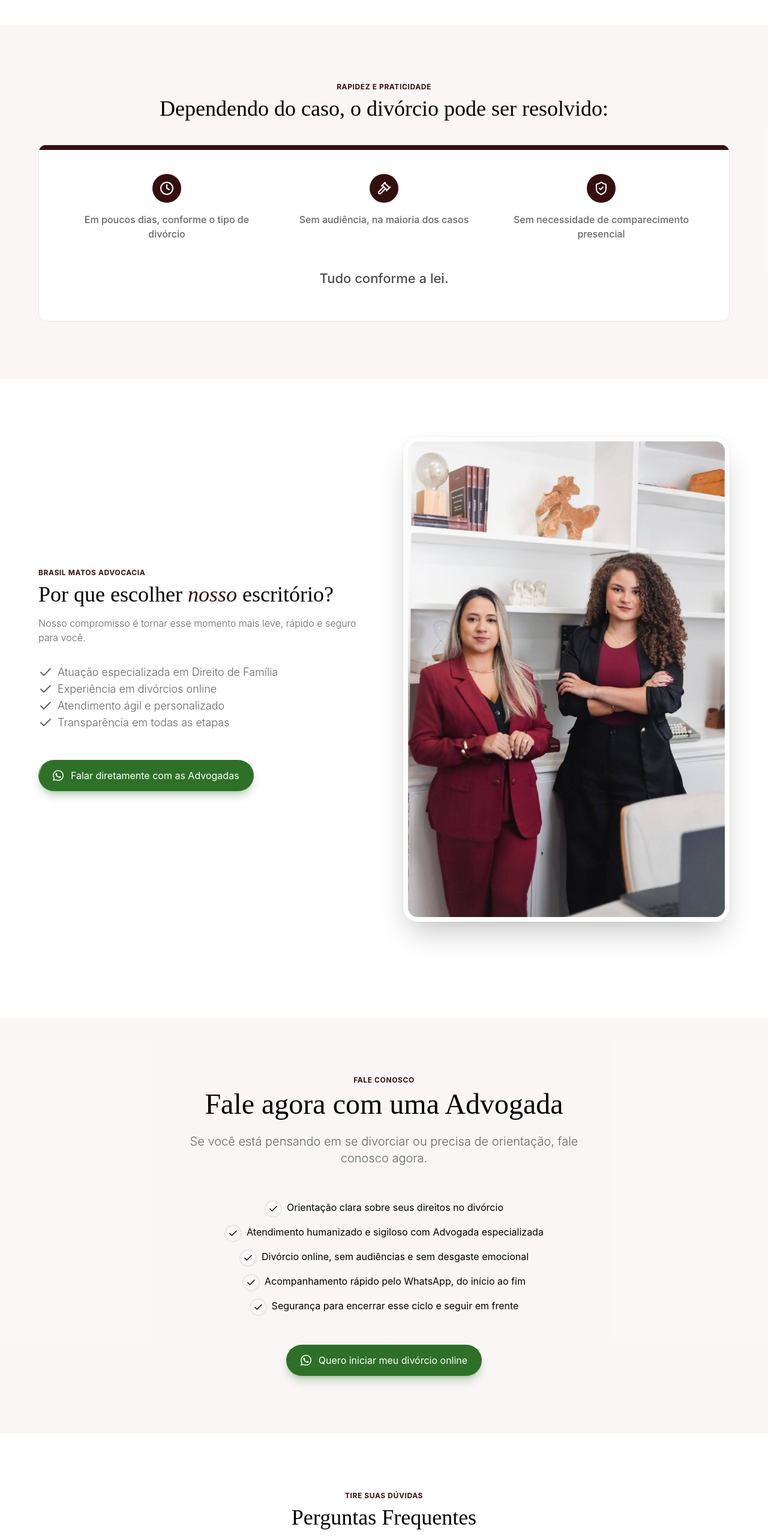
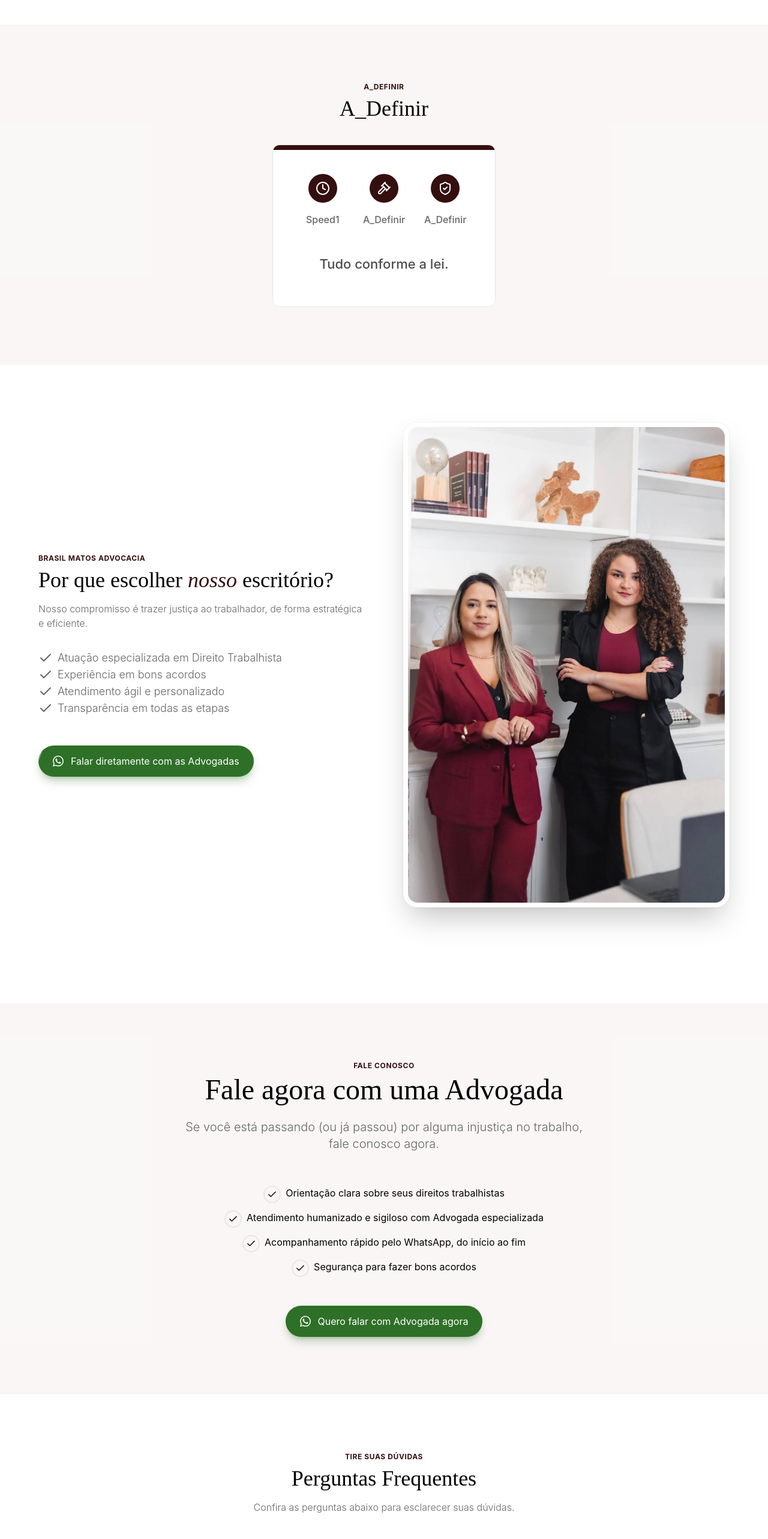
Before and after one commit to EdisonMatos/LPS-Trabalhista-Brasil-Matos, a React (Vite) app: page /#home in a window 1280 px wide. Shown: the part 2080-4646 px from the top of the page at 60% size. Built offline with nearby package versions, Linux system fonts and the light colour scheme.

Commit message:
feat: Atualiza frase do Whatsapp

```diff
--- a/src/components/sections/Speed.jsx
+++ b/src/components/sections/Speed.jsx
@@ -1,40 +1,40 @@
-import React from 'react'
-import SectionArea from '../sectionElements/SectionArea'
-import SectionWrapper from '../sectionElements/SectionWrapper'
-import { Clock, Gavel, ShieldCheck } from 'lucide-react'
-import SectionHeaderNovo from '../sectionElements/SectionHeaderNovo'
-import MotionDivDownToUp from '../animation/MotionDivDownToUp'
+import React from "react";
+import SectionArea from "../sectionElements/SectionArea";
+import SectionWrapper from "../sectionElements/SectionWrapper";
+import { Clock, Gavel, ShieldCheck } from "lucide-react";
+import SectionHeaderNovo from "../sectionElements/SectionHeaderNovo";
+import MotionDivDownToUp from "../animation/MotionDivDownToUp";
 
 function Speed({ colorMode }) {
-  let backgroundMode, text, textOpacity, textDestaque, cardBg, iconBg
+  let backgroundMode, text, textOpacity, textDestaque, cardBg, iconBg;
   switch (colorMode) {
-    case 'light':
-      backgroundMode = 'bg-terciary/60'
-      text = 'text-corTitulosPreto'
-      textOpacity = 'text-corOutrosTextosPreto'
-      iconBg = 'bg-white text-primaryDark'
+    case "light":
+      backgroundMode = "bg-terciary/60";
+      text = "text-corTitulosPreto";
+      textOpacity = "text-corOutrosTextosPreto";
+      iconBg = "bg-white text-primaryDark";
 
-      break
-    case 'dark':
-      backgroundMode = 'bg-darkOpacity'
-      text = 'text-corTitulosBranca'
-      textOpacity = 'text-corOutrosTextosBranca'
-      iconBg = 'bg-darkOpacity text-primaryLight'
+      break;
+    case "dark":
+      backgroundMode = "bg-darkOpacity";
+      text = "text-corTitulosBranca";
+      textOpacity = "text-corOutrosTextosBranca";
+      iconBg = "bg-darkOpacity text-primaryLight";
 
-      break
+      break;
     default:
-      backgroundMode = 'bg-secondary/60'
-      text = 'text-corTitulosBranca'
-      textOpacity = 'text-corOutrosTextosBranca'
-      iconBg = 'bg-white text-primaryDark'
+      backgroundMode = "bg-secondary/60";
+      text = "text-corTitulosBranca";
+      textOpacity = "text-corOutrosTextosBranca";
+      iconBg = "bg-white text-primaryDark";
   }
   return (
     <SectionArea className={`${backgroundMode}`}>
       <SectionWrapper>
         <section className="">
           <SectionHeaderNovo
-            miniTitle="Rapidez e Praticidade"
-            title="Dependendo do caso, o divórcio pode ser resolvido:"
+            miniTitle="A_Definir"
+            title="A_Definir"
             colorMode={colorMode}
           />
           <div className="w-full mx-auto bg-white rounded-xl p-8 md:p-12 border relative overflow-hidden">
@@ -44,12 +44,12 @@ function Speed({ colorMode }) {
             <div className="grid md:grid-cols-3 gap-8">
               {[
                 {
-                  text: 'Em poucos dias, conforme o tipo de divórcio',
+                  text: "Speed1",
                   icon: Clock,
                 },
-                { text: 'Sem audiência, na maioria dos casos', icon: Gavel },
+                { text: "A_Definir", icon: Gavel },
                 {
-                  text: 'Sem necessidade de comparecimento presencial',
+                  text: "A_Definir",
                   icon: ShieldCheck,
                 },
               ].map((item, idx) => (
@@ -80,7 +80,7 @@ function Speed({ colorMode }) {
         </section>
       </SectionWrapper>
     </SectionArea>
-  )
+  );
 }
 
-export default Speed
+export default Speed;
--- a/src/content/content.jsx
+++ b/src/content/content.jsx
@@ -83,7 +83,7 @@ export const infos = {
   tiktokProfile: "",
 
   whatsappDefaultMessage:
-    "Olá! Vim através do site de vocês e gostaria de tirar umas dúvidas.",
+    "Olá! Vim através do site de vocês e gostaria de tirar umas dúvidas sobre Direito Trabalhista.",
   whatsChatDefaultMessage:
     "Gostaria de falar conosco agora mesmo? Clque abaixo 👇",
   slogan: "",
@@ -369,14 +369,14 @@ const content = {
       ),
       SecondPartTitle: "",
       subtitle:
-        "Nosso compromisso é tornar esse momento mais leve, rápido e seguro para você.",
+        "Nosso compromisso é trazer justiça ao trabalhador, de forma estratégica e eficiente.",
       paragraph: (
         <div>
           <span className="flex items-center gap-2">
-            <Check /> <p>Atuação especializada em Direito de Família</p>
+            <Check /> <p>Atuação especializada em Direito Trabalhista</p>
           </span>
           <span className="flex items-center gap-2">
-            <Check /> <p>Experiência em divórcios online</p>
+            <Check /> <p>Experiência em bons acordos</p>
           </span>
           <span className="flex items-center gap-2">
             <Check /> <p>Atendimento ágil e personalizado</p>
@@ -488,8 +488,8 @@ const content = {
       subtitle: (
         <div>
           <p className="mb-6 font-secondFont">
-            Se você está pensando em se divorciar ou precisa de orientação, fale
-            conosco agora.
+            Se você está passando (ou já passou) por alguma injustiça no
+            trabalho, fale conosco agora.
           </p>
         </div>
       ),
@@ -500,7 +500,7 @@ const content = {
             <span className="p-1 border-2 rounded-full">
               <Check className="" width={17} height={17} />
             </span>{" "}
-            Orientação clara sobre seus direitos no divórcio
+            Orientação clara sobre seus direitos trabalhistas
           </div>
           <div className="flex items-start gap-2 mx-auto">
             {" "}
@@ -514,13 +514,6 @@ const content = {
             <span className="p-1 border-2 rounded-full">
               <Check className="" width={17} height={17} />
             </span>{" "}
-            Divórcio online, sem audiências e sem desgaste emocional
-          </div>
-          <div className="flex items-start gap-2 mx-auto">
-            {" "}
-            <span className="p-1 border-2 rounded-full">
-              <Check className="" width={17} height={17} />
-            </span>{" "}
             Acompanhamento rápido pelo WhatsApp, do início ao fim
           </div>
           <div className="flex items-start gap-2 mx-auto">
@@ -528,7 +521,7 @@ const content = {
             <span className="p-1 border-2 rounded-full">
               <Check className="" width={17} height={17} />
             </span>{" "}
-            Segurança para encerrar esse ciclo e seguir em frente
+            Segurança para fazer bons acordos
           </div>
         </div>
       ),
@@ -540,7 +533,7 @@ const content = {
       // titleDireita: (
       //   <h1 className="my-3 text-title5 font-mainFont">WhatsApp</h1>
       // ),
-      ctaButtonText: "Quero iniciar meu divórcio online",
+      ctaButtonText: "Quero falar com Advogada agora",
       ctaButtonAriaLabel:
         "Botão para chamada de ação para contato pelo whatsapp",
     },
@@ -559,24 +552,27 @@ const content = {
       subtitle: "Confira as perguntas abaixo para esclarecer suas dúvidas. ",
       questions: {
         question1: {
-          question: "Preciso sair de casa?",
+          question: "Preciso pagar algo para iniciar o processo?",
           answer:
-            "Não. Todo o processo pode ser feito 100% online, sem deslocamentos, filas ou desgaste desnecessário. Você resolve tudo com segurança e conforto, de onde estiver.",
+            "Na maioria dos casos, não. O atendimento inicial é para entender sua situação e, sendo viável, o processo pode ser iniciado sem pagamento antecipado — os honorários costumam ser cobrados apenas em caso de ganho da causa. Ou seja, você não precisa tirar dinheiro do bolso para buscar seus direitos.",
         },
         question2: {
-          question: "Quanto tempo demora?",
+          question:
+            "Mesmo já tendo recebido adicional de insalubridade, posso ter direito a valores maiores?",
           answer:
-            "O prazo varia conforme o tipo de divórcio, mas em muitos casos o processo é rápido e pode ser iniciado no mesmo dia após a análise da documentação.",
+            "Sim. Muitas empresas pagam o adicional de forma incorreta, em grau menor do que o devido ou sem considerar todos os fatores de risco. Uma análise técnica pode identificar diferenças que você tem direito de receber — inclusive retroativas.",
         },
         question3: {
-          question: "Precisa de audiência?",
+          question:
+            "Tenho medo de denunciar e sofrer ainda mais no trabalho. Compensa mesmo denunciar?",
           answer:
-            "Na maioria dos casos, não. O divórcio pode ser resolvido sem audiências, evitando exposição e situações desconfortáveis.",
+            "Esse é um medo comum — e totalmente compreensível. Mas o assédio não precisa continuar. Existem formas seguras de reunir provas e agir no momento certo, inclusive após o desligamento. Avaliar sua situação com um advogado ajuda a definir a melhor estratégia sem te expor desnecessariamente.",
         },
         question4: {
-          question: "Posso me divorciar mesmo sem acordo total?",
+          question:
+            "Trabalhei muitos anos como Empregada Doméstica/Cuidadora sem registro. Ainda posso cobrar meus direitos?",
           answer:
-            "Sim. Mesmo sem acordo em todos os pontos, é possível dar entrada no divórcio. Cada caso é analisado com cuidado para garantir seus direitos e a melhor solução possível.",
+            "Pode sim. Mesmo sem carteira assinada, o vínculo pode ser reconhecido na Justiça. Isso pode garantir direitos como férias, 13º, FGTS e até horas extras — tudo referente ao período trabalhado. O mais importante é reunir o máximo de provas possível.",
         },
       },
       paragraph: "Clique aqui caso tenha mais dúvidas",
```
